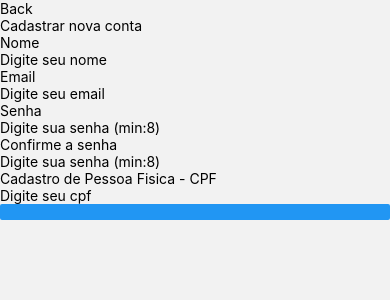
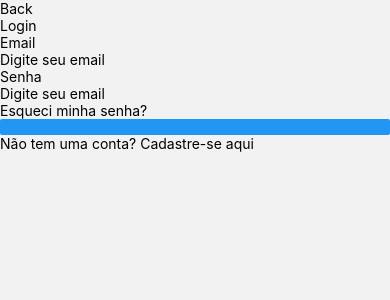
Before and after one commit to hdtmrs/prjMercadoPago, a React Native app in the folder mercadoPagoMobile/: screen /Login in a window 390 px wide. Shown: the top 300 px of the page. Built offline with nearby package versions, Linux system fonts and the light colour scheme.

Commit message:
feat:Adicionando tela de login do usuario

```diff
--- a/mercadoPagoMobile/App.js
+++ b/mercadoPagoMobile/App.js
@@ -3,14 +3,18 @@ import { NavigationContainer } from '@react-navigation/native';
 import { createNativeStackNavigator } from '@react-navigation/native-stack';
 
 import CadastroScreen from './pages/src/cadastro';
+import LoginScreen from './pages/src/login';
+import HomeScreen from './pages/src/home';
 
 const Stack = createNativeStackNavigator();
 
 export default function App() {
   return (
     <NavigationContainer>
-      <Stack.Navigator initialRouteName="Cadastro">
+      <Stack.Navigator initialRouteName="Login">
         <Stack.Screen name="Cadastro" component={CadastroScreen} options={{ headerShown: false }} />
+        <Stack.Screen name="Login" component={LoginScreen} options={{ headerShown: false }} />
+        <Stack.Screen name="Home" component={HomeScreen} options={{ headerShown: false }} />
       </Stack.Navigator>
     </NavigationContainer>
   );
--- a/mercadoPagoMobile/pages/src/cadastro/index.js
+++ b/mercadoPagoMobile/pages/src/cadastro/index.js
@@ -54,9 +54,8 @@ const CadastroScreen = ({navigation}) => {
             cpf,
         });
 
-        if(response.status === 200) {
             navigation.navigate('Login');
-        }
+
         }catch(err) {
             if(err.response) {
                 if(err.response.status === 401) {
@@ -76,6 +75,7 @@ const CadastroScreen = ({navigation}) => {
     }
     return(
         <View>
+            <View>
                 <Pressable>
                     <Text>
                         Back
@@ -84,7 +84,7 @@ const CadastroScreen = ({navigation}) => {
                 <Text>
                     Cadastrar nova conta
                 </Text>
-
+            </View>
             <View>
                 <Text>
                     Nome
@@ -133,6 +133,9 @@ const CadastroScreen = ({navigation}) => {
                 />
 
                 <Button onPress={() => enviarDados()}/>
+                <Pressable onPress={() => navigation.navigate('Login')}>
+                    <Text>Ja tem um login? Entre aqui</Text>
+                </Pressable>
             </View>
         </View>
     );
--- /dev/null
+++ b/mercadoPagoMobile/pages/src/home/index.js
@@ -0,0 +1,11 @@
+import React from "react";
+import {View, Text} from 'react-native';
+
+const HomeScreen = () => {
+    return(
+        <View>
+            <Text>Tela Home</Text>
+        </View>
+    );
+};
+export default HomeScreen;
--- /dev/null
+++ b/mercadoPagoMobile/pages/src/login/index.js
@@ -0,0 +1,98 @@
+import React, {useState} from "react";
+import {View, Text, Pressable, TextInput, Button} from 'react-native';
+
+import axios from 'axios';
+
+const LoginScreen = ({navigation}) => {
+    const [senha, setSenha] = useState('');
+    const [email, setEmail] = useState('');
+    const [erroMessage, setErroMessage] = useState('');
+    const [carregando, setCarregando] = useState(false);
+    const regex = /^[a-zA-Z0-9._%+-]+@[a-zA-Z0-9.-]+\.[a-zA-Z]{2,}$/;
+
+    const validarDados = () => {
+
+        if(!senha || !email) {
+            setErroMessage('Digite os campos obrigatorios');
+            return false;
+        }
+        if(!regex.test(email)) {
+            setErroMessage('Email em formato incorreto');
+            return false;
+        }
+
+        if(!senha.length >= 8) {
+            setErroMessage('Digite uma senha com no minimo 8 caracteres');
+            return false;
+        }
+
+        return true;
+    }
+
+    const enviarLogin = async () => {
+        if(!validarDados()){return};
+
+        setCarregando(true);
+
+        try{
+            const response = await axios.get('http://127.0.0.1:8000', {
+                email,
+                senha,
+            });
+
+            navigation.navigate('Home');
+        }catch(erro) {
+            if(erro.response?.status){
+                const codigo = erro.response?.status;
+                if(codigo === 401){
+                    setErroMessage('Não autorizado, email ou senha incorretos');
+                    return;
+                }else if(codigo === 500){
+                    setErroMessage('Erro no servidor');
+                    return;
+                }else{
+                    setErroMessage('Erro não indentificado, tente novamente mais tarde');
+                    return;
+                }
+            }
+        }finally{
+            setCarregando(false);
+        }
+    }
+    return(
+        <View>
+            <View>
+                <Pressable>
+                    <Text>Back</Text>
+                </Pressable>
+                <Text>Login</Text>
+            </View>
+            <View>
+                <Text>Email</Text>
+                <TextInput
+                    onChangeText={setEmail}
+                    value={email}
+                    placeholder="Digite seu email"
+                    keyboardType='email-address'
+                />
+                <Text>Senha</Text>
+                <TextInput
+                    onChangeText={setSenha}
+                    value={senha}
+                    placeholder="Digite seu email"
+                    keyboardType='email-address'
+                />
+                <Text>Esqueci minha senha?</Text>
+
+                <Button
+                    onPress={() => enviarLogin()}
+                />
+                <Pressable onPress={() => navigation.navigate('Cadastro')}>
+                    <Text>Não tem uma conta? Cadastre-se aqui</Text>
+                </Pressable>
+            </View>
+        </View>
+    );
+};
+
+export default LoginScreen;
```
Also changed, not shown: 1 other file (tests, documents, lock files or other folders). Lines whose indentation alone changed are shown as unchanged.
